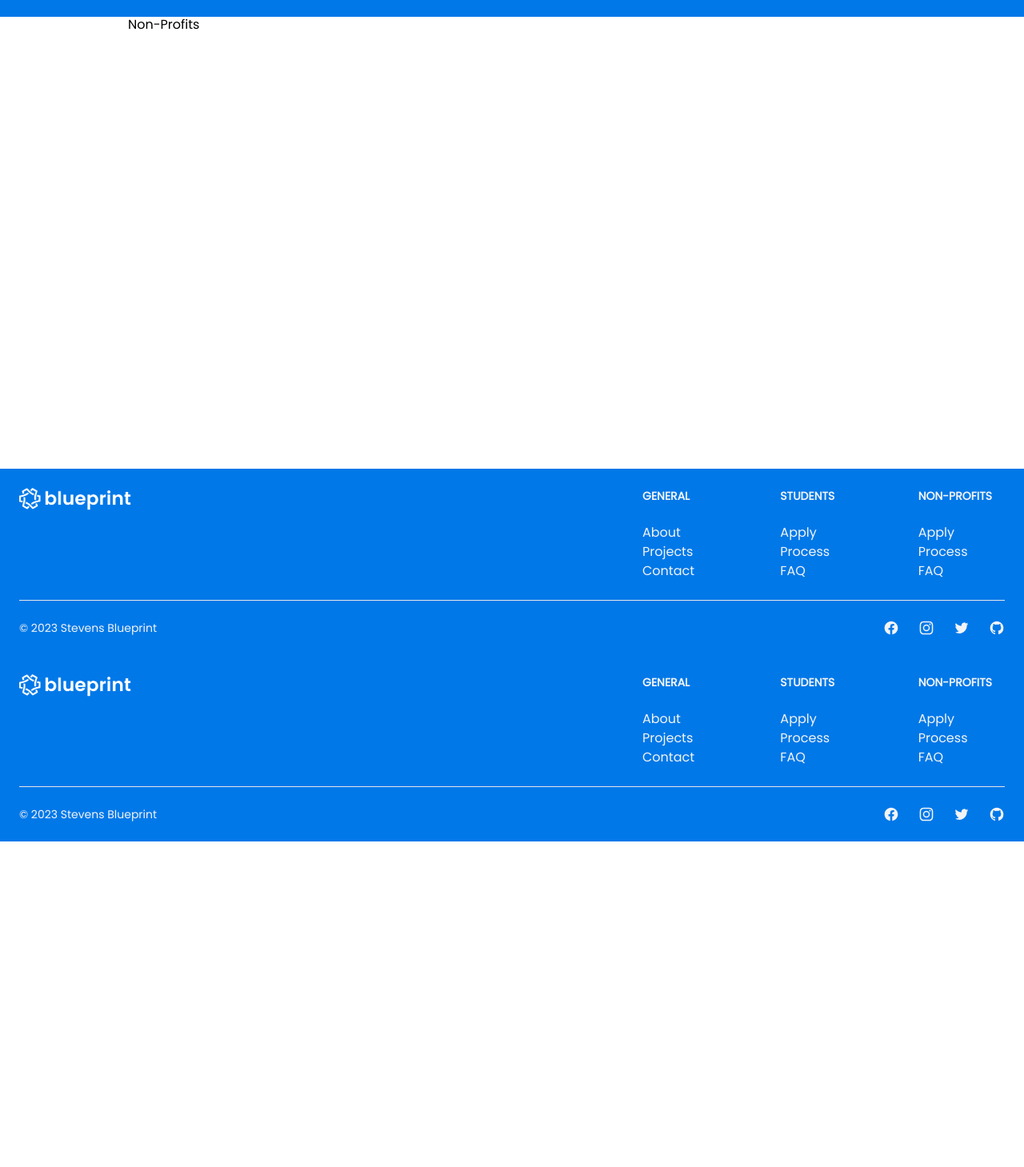
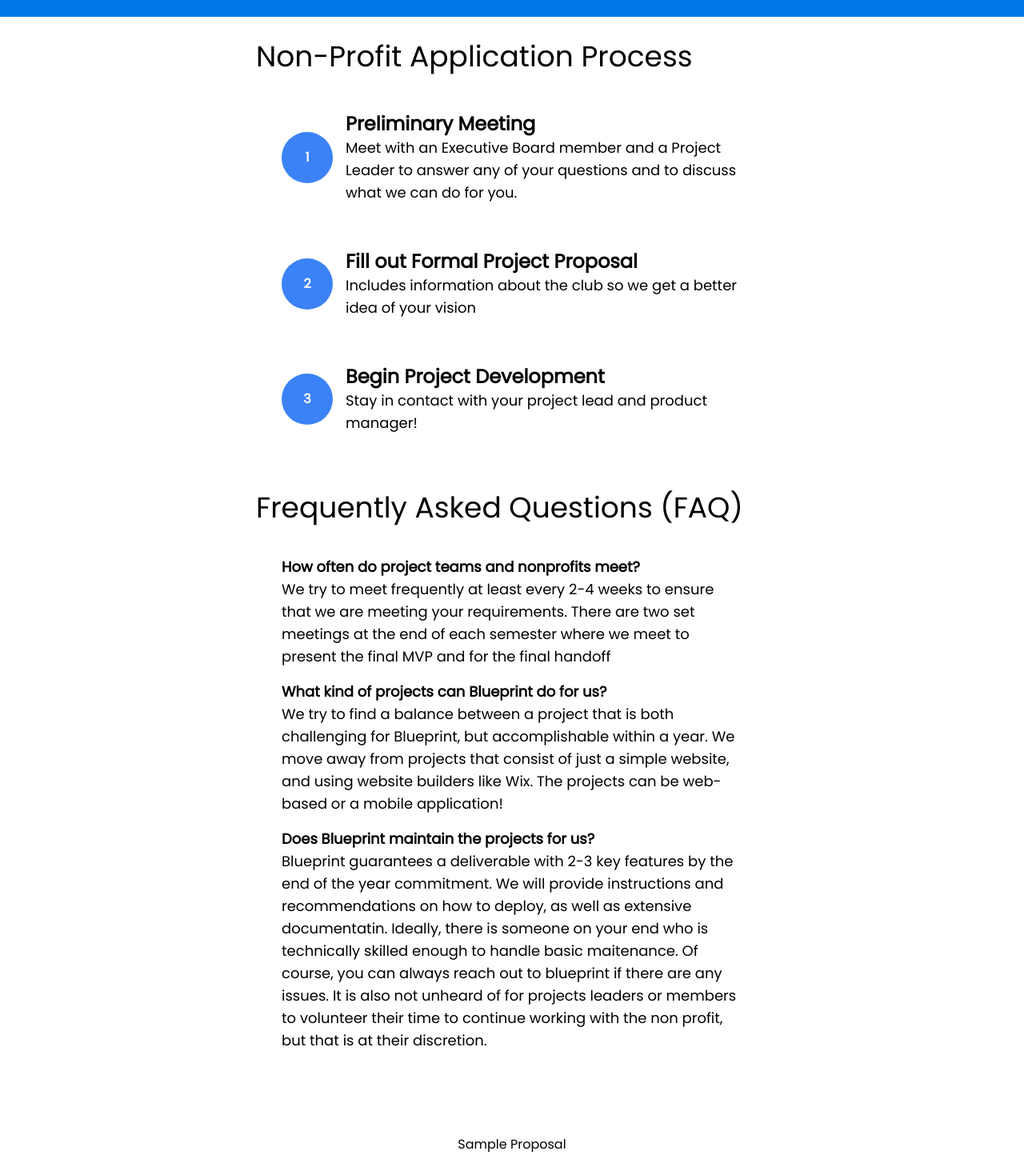
Before and after one commit to OwenTruong/blueprint_website, a React (Create React App) app: page /nonprofits in a window 1280 px wide. Shown: the part 51-1510 px from the top of the page at 80% size. Before the commit the page ends 1103 px from the top, so only its background shows below. Built offline with nearby package versions, Linux system fonts and the light colour scheme.

Commit message:
finished base npo application page

```diff
--- a/src/components/Applications/NonprofitsApply.jsx
+++ b/src/components/Applications/NonprofitsApply.jsx
@@ -1,13 +1,36 @@
-import Footer from "../Common/Footer";
-// import Step from "./Step";
-// import FAQ from "./FAQ";
-// import content from "./NpoContent.json";
+import Step from "./Step";
+import FAQ from "./FAQ";
+import content from "./NpoContent.json";
 
 function Nonprofits() {
+  const APPLICATION_STEPS = content.npoSteps;
+  const FREQUENTLY_ASKED_QUESTIONS = content.frequentlyAskedQuestions;
+
+  const stepDescriptionBlocks = APPLICATION_STEPS.map((step) => (
+    <Step
+      key={step.id}
+      stepNumber={step.id}
+      stepName={step.stepName}
+      stepDescription={step.stepDescription}
+    />
+  ));
+
+  const faqBlocks = FREQUENTLY_ASKED_QUESTIONS.map((question) => (
+    <FAQ key={question.id} question={question.question} answer={question.answer} />
+  ));
+
+  // TODO: Add Sample Proposal to firebase server and link
   return (
-    <div className="flex flex-col h-screen">
-      <div className="mb-auto px-40">Non-Profits</div>
-      <Footer />
+    <div className="flex flex-col min-h-screen px-80">
+      <div>
+        <h1 className="text-4xl py-8">Non-Profit Application Process</h1>
+        <div>{stepDescriptionBlocks}</div>
+      </div>
+      <div>
+        <h1 className="text-4xl py-8">Frequently Asked Questions (FAQ)</h1>
+        <div>{faqBlocks}</div>
+      </div>
+      <div className="flex justify-center py-24"> Sample Proposal </div>
     </div>
   );
 }
--- a/src/components/Applications/NpoContent.json
+++ b/src/components/Applications/NpoContent.json
@@ -15,5 +15,22 @@
       "stepName": "Begin Project Development",
       "stepDescription": "Stay in contact with your project lead and product manager!"
     }
+  ],
+  "frequentlyAskedQuestions": [
+    {
+      "id": 1,
+      "question": "How often do project teams and nonprofits meet?",
+      "answer": "We try to meet frequently at least every 2-4 weeks to ensure that we are meeting your requirements. There are two set meetings at the end of each semester where we meet to present the final MVP and for the final handoff"
+    },
+    {
+      "id": 2,
+      "question": "What kind of projects can Blueprint do for us?",
+      "answer": "We try to find a balance between a project that is both challenging for Blueprint, but accomplishable within a year. We move away from projects that consist of just a simple website, and using website builders like Wix. The projects can be web-based or a mobile application!"
+    },
+    {
+      "id": 3,
+      "question": "Does Blueprint maintain the projects for us?",
+      "answer": "Blueprint guarantees a deliverable with 2-3 key features by the end of the year commitment. We will provide instructions and recommendations on how to deploy, as well as extensive documentatin. Ideally, there is someone on your end who is technically skilled enough to handle basic maitenance. Of course, you can always reach out to blueprint if there are any issues. It is also not unheard of for projects leaders or members to volunteer their time to continue working with the non profit, but that is at their discretion."
+    }
   ]
 }
```
